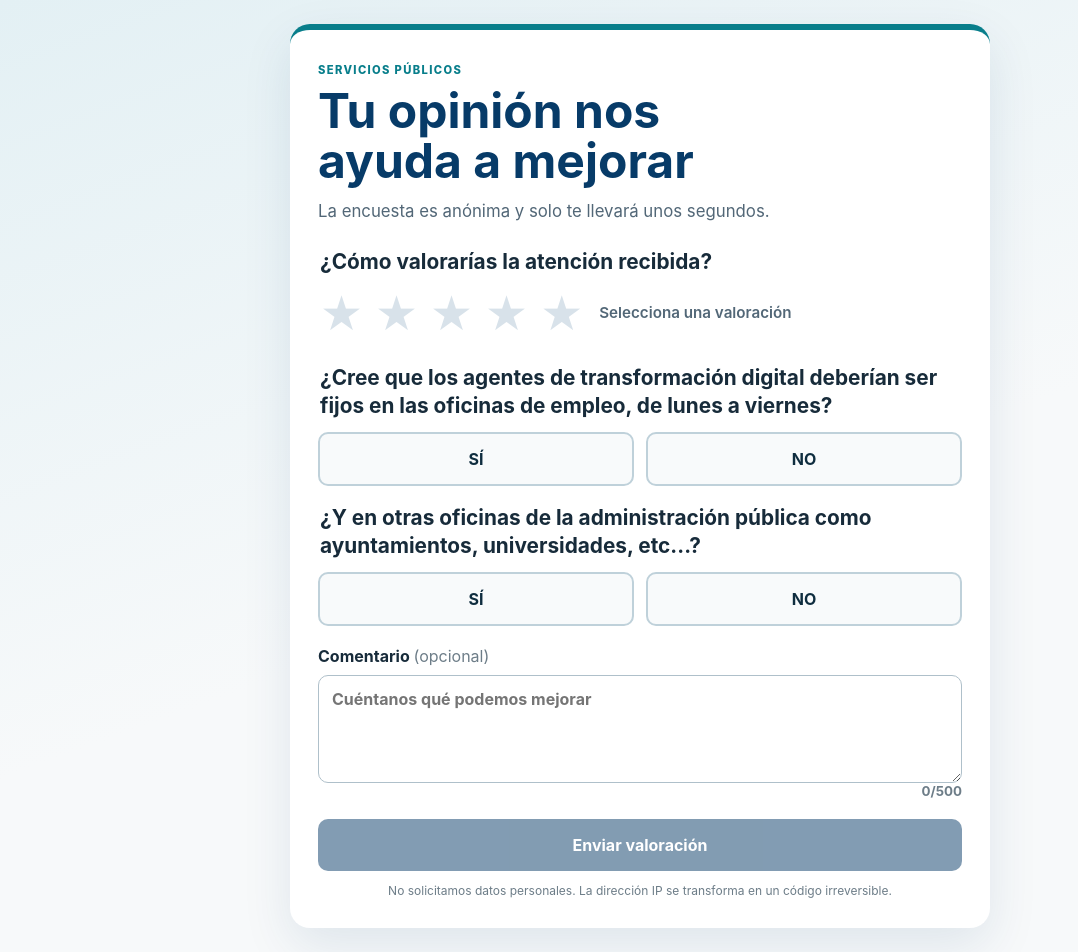
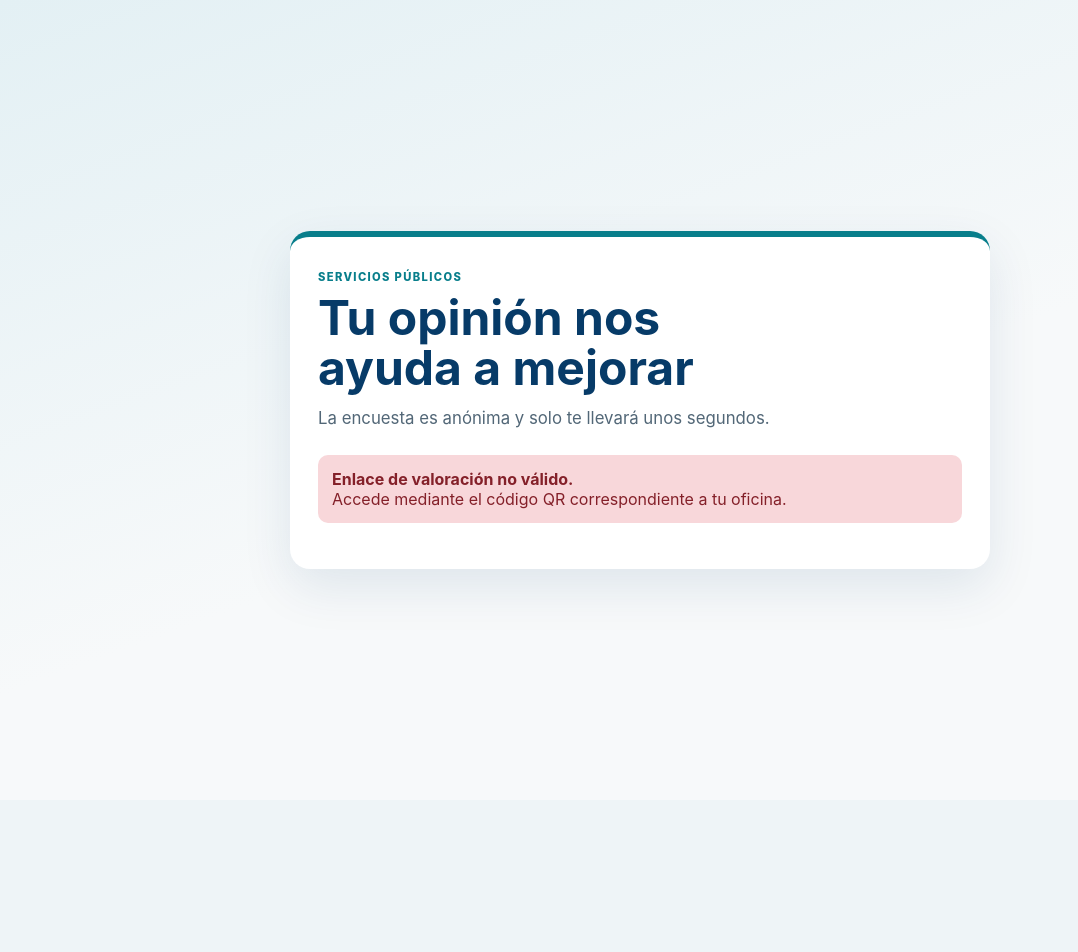
Before and after one commit to OsianJL/app-valoracion-ciudadana, a React (Vite) app: page / in a window 1280 px wide. Shown: the whole page, without its empty margins (0-1078 px from the left). After the commit the page ends 800 px from the top, so only its background shows below. Built offline with nearby package versions, Linux system fonts and the light colour scheme.

Commit message:
Validate ratings against official offices

```diff
--- a/src/App.tsx
+++ b/src/App.tsx
@@ -1,14 +1,11 @@
 import { FormEvent, useState } from "react";
+import { isValidOffice } from "./offices";
 
-const OFFICE_PATTERN = /^[a-z0-9]+(?:-[a-z0-9]+)*$/;
 const labels = ["Muy mala", "Mala", "Aceptable", "Buena", "Excelente"];
 
 export default function App() {
-  const requestedOffice = new URLSearchParams(window.location.search).get("office")?.trim() ?? "";
-  const office = requestedOffice && OFFICE_PATTERN.test(requestedOffice) && requestedOffice.length <= 64
-    ? requestedOffice
-    : "oficina-prueba";
-  const validOffice = true;
+  const office = new URLSearchParams(window.location.search).get("office") ?? "";
+  const validOffice = isValidOffice(office);
   const [rating, setRating] = useState<number | null>(null);
   const [hoveredRating, setHoveredRating] = useState<number | null>(null);
   const [comment, setComment] = useState("");
@@ -63,7 +60,7 @@ export default function App() {
     <main className="card">
       <header><span className="eyebrow">SERVICIOS PÚBLICOS</span><h1>Tu opinión nos ayuda a mejorar</h1><p>La encuesta es anónima y solo te llevará unos segundos.</p></header>
       {!validOffice ? (
-        <div className="notice error" role="alert"><strong>No se ha identificado la oficina.</strong><br />Accede de nuevo usando el código QR de la oficina.</div>
+        <div className="notice error" role="alert"><strong>Enlace de valoración no válido.</strong><br />Accede mediante el código QR correspondiente a tu oficina.</div>
       ) : (
         <form onSubmit={submit}>
           <fieldset className="ratings-fieldset">
--- a/src/offices.ts
+++ b/src/offices.ts
@@ -15,3 +15,8 @@ export const offices = [
 ] as const;
 
 export const officeNames = new Map<string, string>(offices);
+const officeIds = new Set<string>(officeNames.keys());
+
+export function isValidOffice(value: unknown): value is typeof offices[number][0] {
+  return typeof value === "string" && officeIds.has(value);
+}
```
Also changed, not shown: worker/index.ts (+4 -12 lines).
